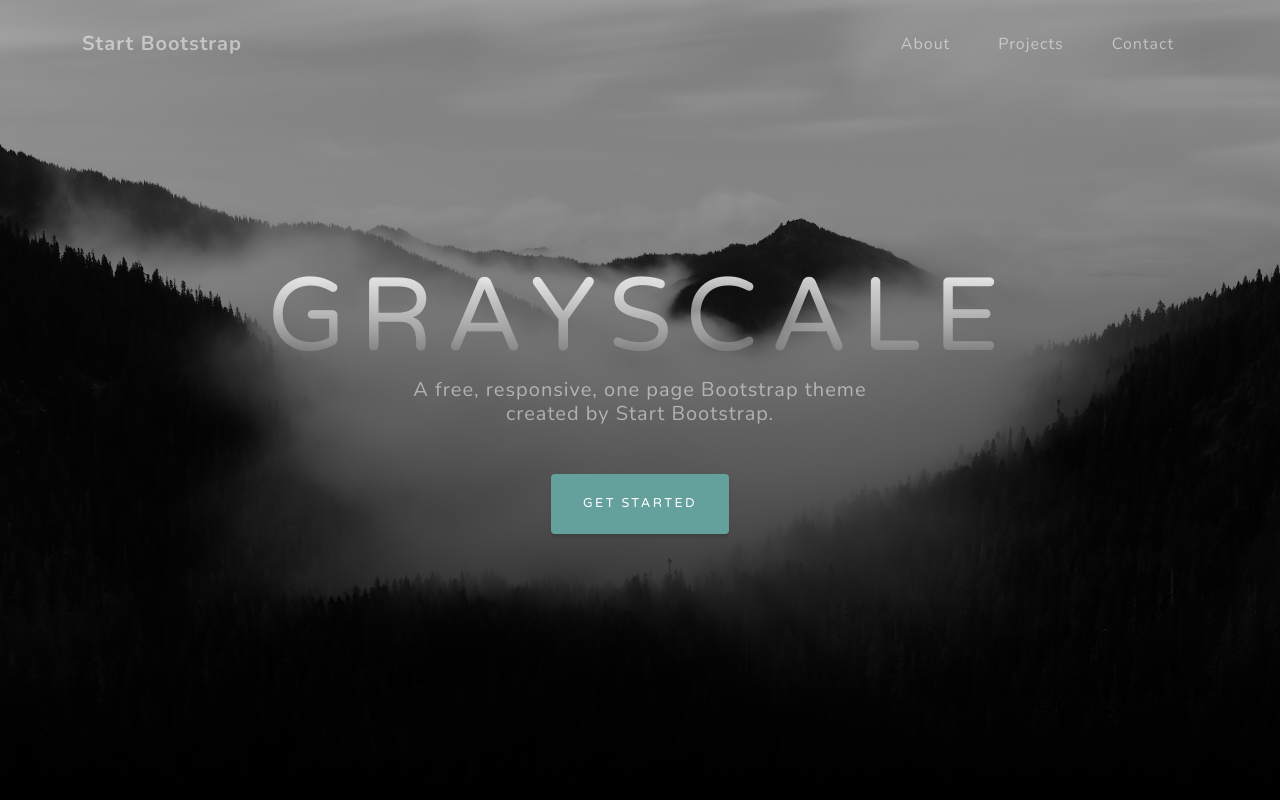
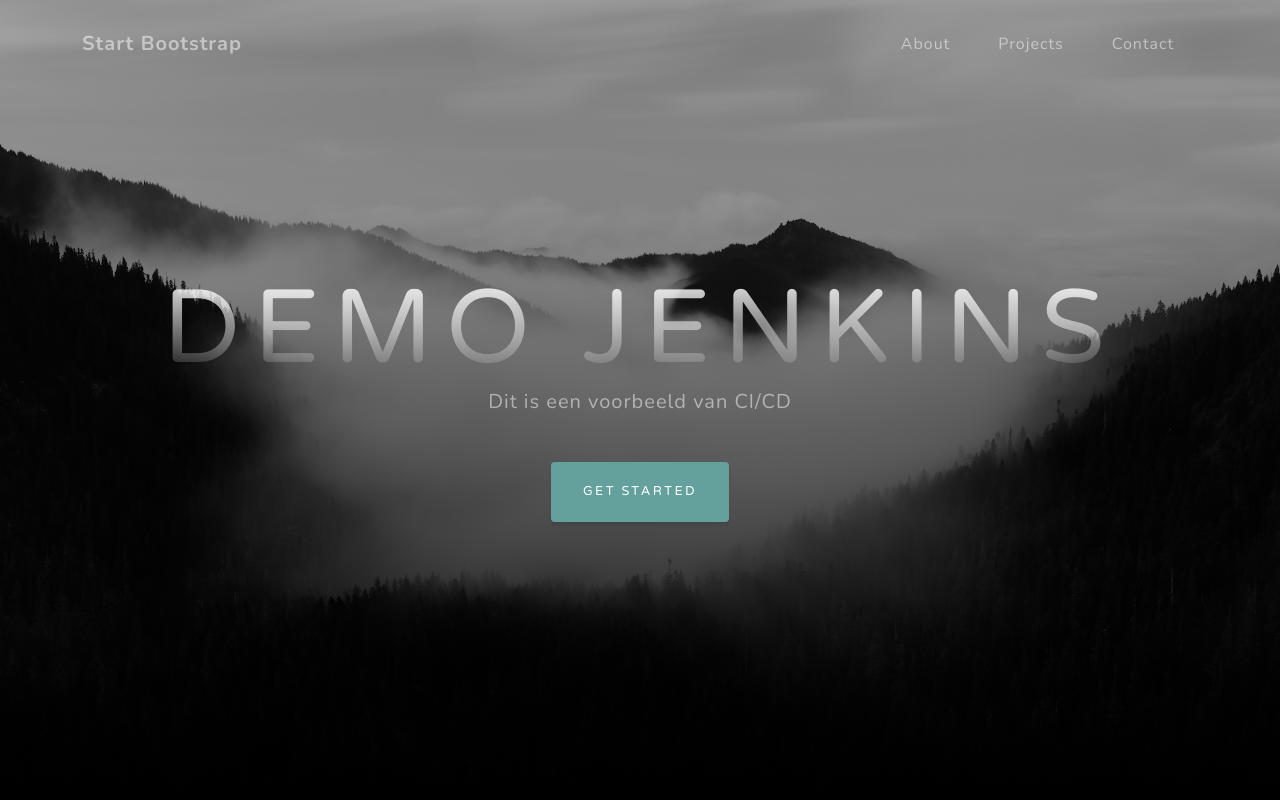
Before and after one commit to BartTho/Les2021-03-03, a plain HTML site: page index.html in a window 1280 px wide. Shown: the top 800 px of the page. Drawn offline with nearby package versions, Linux system fonts and the light colour scheme.

Commit message:
Versie 02
Demo

```diff
--- a/index.html
+++ b/index.html
@@ -5,7 +5,7 @@
         <meta name="viewport" content="width=device-width, initial-scale=1, shrink-to-fit=no" />
         <meta name="description" content="" />
         <meta name="author" content="" />
-        <title>Grayscale - Start Bootstrap Theme</title>
+        <title>Demo Jenkins</title>
         <link rel="icon" type="image/x-icon" href="assets/img/favicon.ico" />
         <!-- Font Awesome icons (free version)-->
         <script src="https://use.fontawesome.com/releases/v5.15.1/js/all.js" crossorigin="anonymous"></script>
@@ -37,8 +37,8 @@
         <header class="masthead">
             <div class="container d-flex h-100 align-items-center">
                 <div class="mx-auto text-center">
-                    <h1 class="mx-auto my-0 text-uppercase">Grayscale</h1>
-                    <h2 class="text-white-50 mx-auto mt-2 mb-5">A free, responsive, one page Bootstrap theme created by Start Bootstrap.</h2>
+                    <h1 class="mx-auto my-0 text-uppercase">Demo Jenkins</h1>
+                    <h2 class="text-white-50 mx-auto mt-2 mb-5">Dit is een voorbeeld van CI/CD</h2>
                     <a class="btn btn-primary js-scroll-trigger" href="#about">Get Started</a>
                 </div>
             </div>
```
